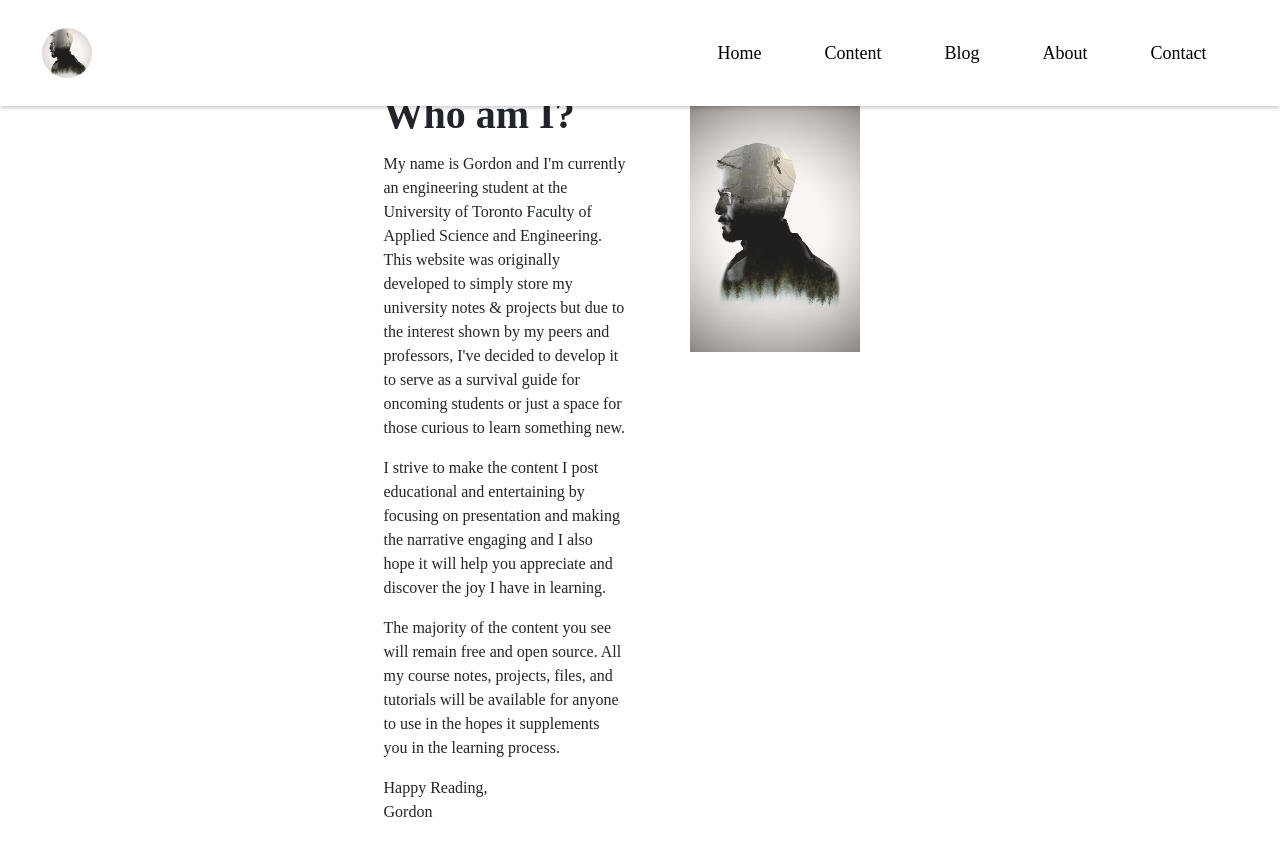
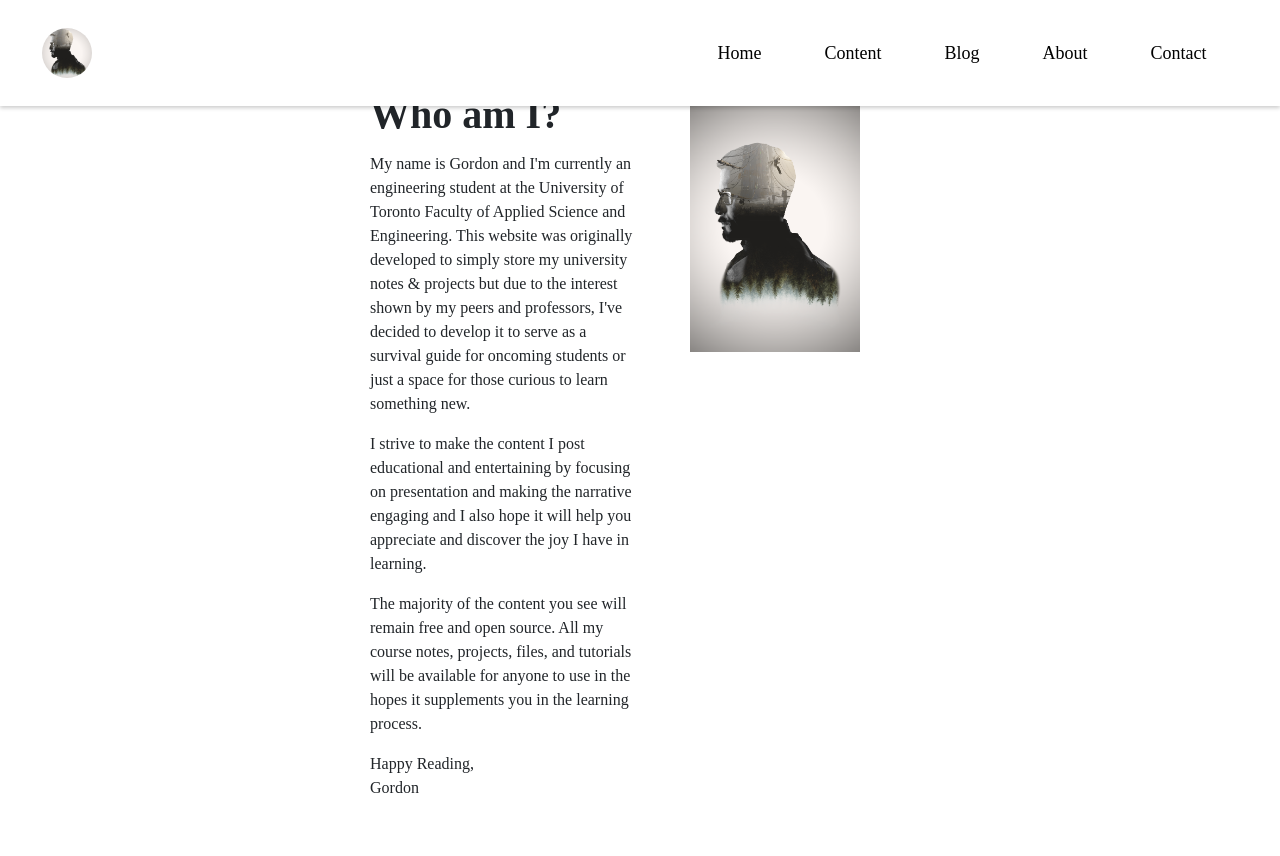
Before and after one commit to WoohyunJeon/WoohyunJeon.github.io, a plain HTML site: page about.html in a window 1280 px wide. Drawn offline with nearby package versions, Linux system fonts and the light colour scheme.

Commit message:
overhaul 2.2

```diff
--- a/about.html
+++ b/about.html
@@ -140,23 +140,23 @@
 
 <div class="center">
     <div style="float: left; width:50%; height:100%; object-fit:cover; text-align:left;">
-        <h1 class="header" style="padding-top: 15%; padding-bottom: 2%; padding-left: 5%;">
+        <h1 class="header" style="padding-top: 15%; padding-bottom: 2%;">
             Who am I?</h1>
-        <p style="padding-left: 5%; padding-right: 5%">
+        <p>
             My name is Gordon and I'm currently an engineering student at the University of Toronto Faculty of Applied
             Science and Engineering. This website was originally developed to simply store my university notes &
             projects but due to the interest shown by my peers and professors, I've decided to develop it to serve as a
             survival guide for oncoming students or just a space for those curious to learn something new.
         </p>
-        <p style="padding-left: 5%; padding-right: 5%">
+        <p>
             I strive to make the content I post educational and entertaining by focusing on presentation and making the
             narrative engaging and I also hope it will help you appreciate and discover the joy I have in learning.
         </p>
-        <p style="padding-left: 5%; padding-right: 5%">
+        <p>
             The majority of the content you see will remain free and open source. All my course notes, projects, files,
             and tutorials will be available for anyone to use in the hopes it supplements you in the learning process.
         </p>
-        <p style="padding-left: 5%; padding-right: 5%">
+        <p>
             Happy Reading,
             <br>Gordon<br>
         </p>
```
